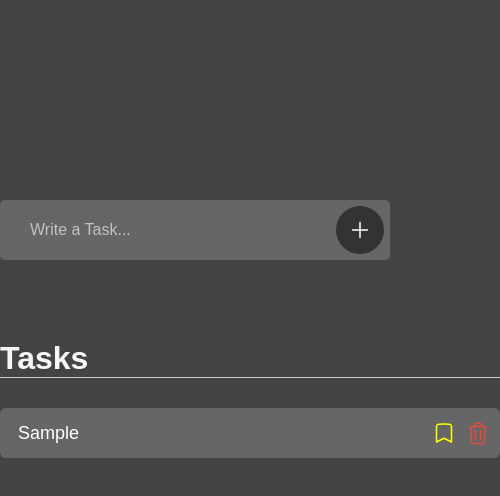
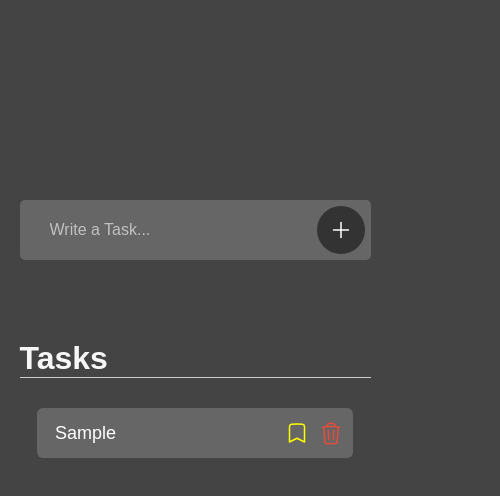
Before and after one commit to tomManiglier/ToDo_List, a plain HTML site: page index.html in a window 390 px wide. Both pictures are taken after typing "Sample" into the empty fields and a click on the button 360 px from the left and 230 px from the top of the page. Shown: the whole page, 500 px wide, since content can reach past the window. Drawn offline with Linux system fonts and the light colour scheme.

Commit message:
last changes

```diff
--- a/css/styles.css
+++ b/css/styles.css
@@ -55,7 +55,12 @@ button {
     border-radius: 24px;
     outline: none;
     border: none;
+    transition: .2s;
     cursor: pointer;
+}
+
+button:active {
+    opacity: 0.7;
 }
 
 button img {
@@ -97,6 +102,7 @@ button img {
     justify-content: space-between;
     padding: 0 10px 0 18px;
     margin-bottom: 10px;
+    overflow: hidden;
 }
 
 ul li span {
@@ -131,3 +137,18 @@ span.favorite-active {
     opacity: .8;
     font-style: italic;
 }
+
+@media screen and (max-width: 730px) {
+    .wrapper {
+        width: 90%;
+    }
+
+    .container {
+        width: 90%;
+    }
+
+    li {
+        margin: 10px auto;
+        max-width: 90%;
+    }
+}
--- a/index.html
+++ b/index.html
@@ -14,7 +14,7 @@
 
         <form id="form">
             <div class="wrapper">
-                <input type="text" id="input" required autocomplete="off" placeholder="Write a Task...">
+                <input type="text" id="input" maxlength="50" required autocomplete="off" placeholder="Write a Task...">
                 <button id="submit"><img src="img/add.svg" alt="Add Icon"></button>
             </div>
         </form>
--- a/js/script.js
+++ b/js/script.js
@@ -77,3 +77,7 @@ function fav(element) {
     element.classList.toggle('favorite-active');
     localStorage.setItem('localList', list.innerHTML);
 }
+
+// Resizing Phone Keyboard
+const metas = document.getElementsByTagName('meta');
+metas[1].content = `width=device-width, height=${window.innerHeight}, initial-scale=1.0`;
```
